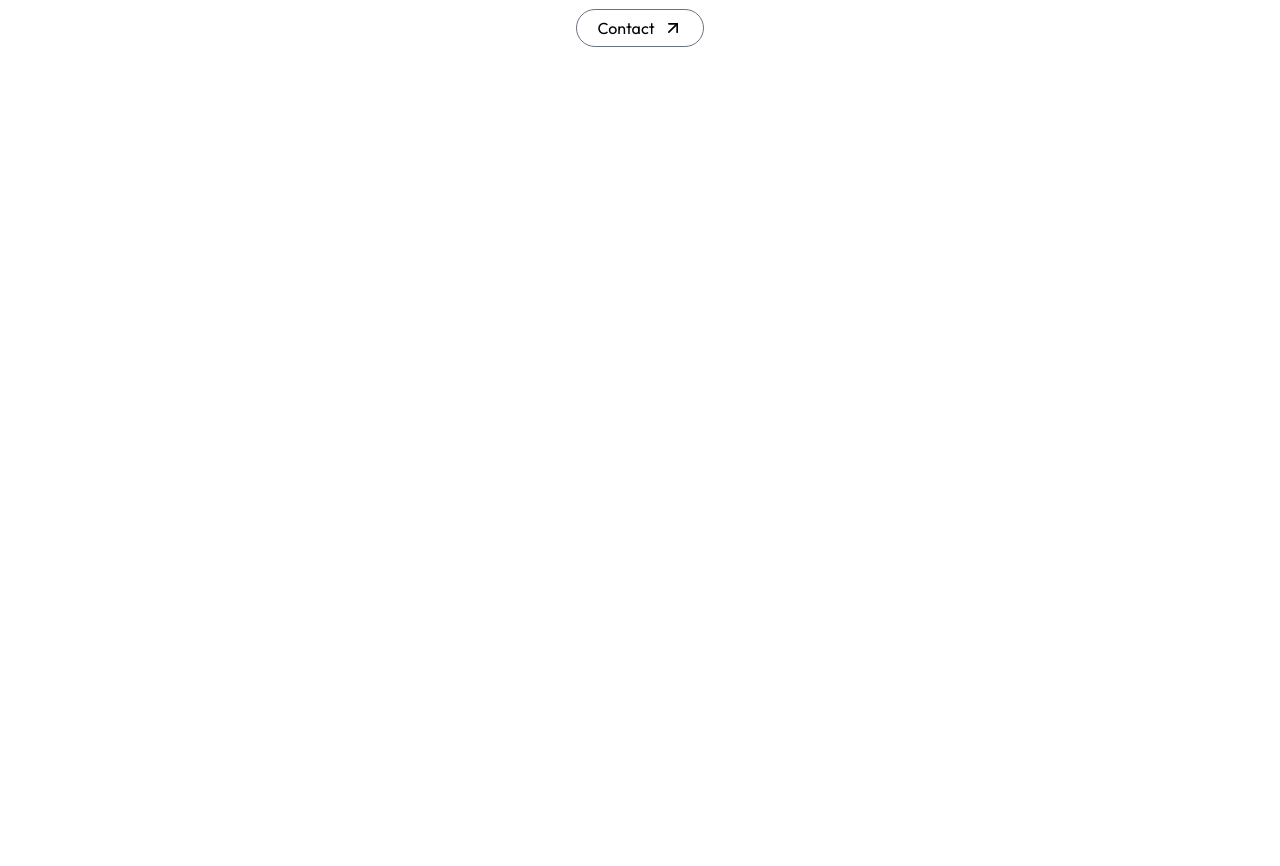
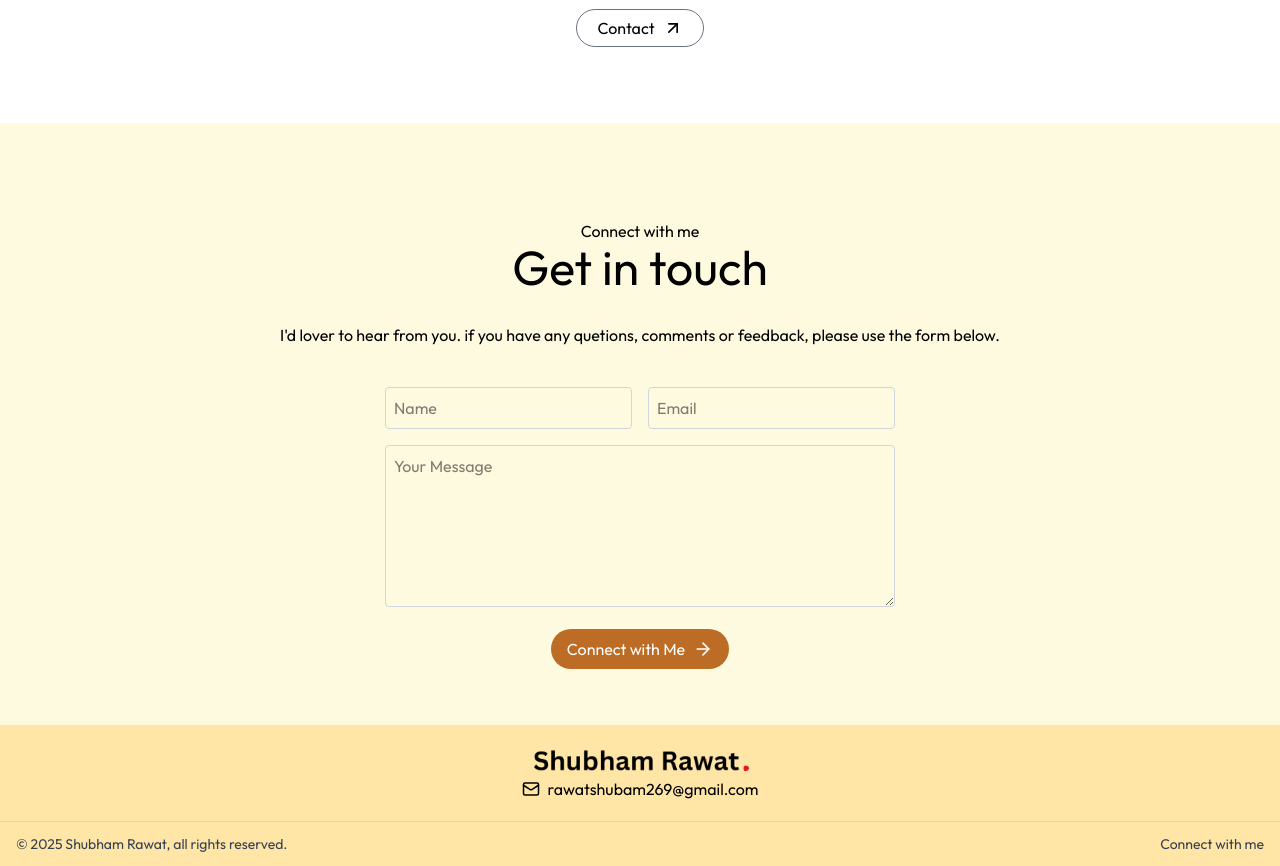
Before and after one commit to shubhamrawat0269/portfolio, a Next.js app: page / in a window 1280 px wide. Shown: the part 2500-3366 px from the top of the page. Before the commit the page ends 2623 px from the top, so only its background shows below. Built offline with nearby package versions, Linux system fonts and the light colour scheme; a web font is replaced by a local one.

Commit message:
Added : Footer section added

```diff
--- a/app/components/index.js
+++ b/app/components/index.js
@@ -4,5 +4,16 @@ import About from "./organisms/About";
 import Services from "./organisms/Services";
 import Portfolio from "./organisms/Portfolio";
 import Card from "./molecules/Card";
+import Contact from "./organisms/Contact";
+import Footer from "./organisms/Footer";
 
-export { Navbar, HeroSection, About, Services, Portfolio, Card };
+export {
+  Navbar,
+  HeroSection,
+  About,
+  Services,
+  Portfolio,
+  Card,
+  Contact,
+  Footer,
+};
--- /dev/null
+++ b/app/components/molecules/ContactForm.jsx
@@ -0,0 +1,36 @@
+import { ArrowRight } from "lucide-react";
+
+export default function ContactForm() {
+  return (
+    <form className="max-w-xl mx-auto space-y-4">
+      <div className="flex flex-col md:flex-row gap-4">
+        <input
+          type="text"
+          placeholder="Name"
+          className="w-full p-2 border border-gray-300 rounded"
+          required
+        />
+        <input
+          type="email"
+          placeholder="Email"
+          className="w-full p-2 border border-gray-300 rounded"
+          required
+        />
+      </div>
+
+      <textarea
+        placeholder="Your Message"
+        rows={6}
+        className="w-full p-2 border border-gray-300 rounded"
+        required
+      />
+
+      <div className="flex justify-center">
+        <button className="bg-[#bc6c25] order-2 md:order-1 text-white px-4 py-2 rounded-md md:rounded-full cursor-pointer flex items-center gap-2 hover:bg-[#611a00] transition">
+          Connect with Me
+          <ArrowRight size={20} />
+        </button>
+      </div>
+    </form>
+  );
+}
--- /dev/null
+++ b/app/components/organisms/Contact.jsx
@@ -0,0 +1,25 @@
+import React from "react";
+import PrimaryInfo from "../atoms/PrimaryInfo";
+import ContactForm from "../molecules/ContactForm";
+
+const Contact = () => {
+  return (
+    <div id="contact" className="py-14 bg-[#fefae0]">
+      <div className="max-w-sm sm:max-w-md md:max-w-screen-xl mx-auto">
+        <PrimaryInfo
+          heading={"Connect with me"}
+          subHeading={"Get in touch"}
+          para={
+            "I'd lover to hear from you. if you have any quetions, comments or feedback, please use the form below."
+          }
+        />
+
+        <div className="flex items-center justify-center">
+          <ContactForm />
+        </div>
+      </div>
+    </div>
+  );
+};
+
+export default Contact;
--- /dev/null
+++ b/app/components/organisms/Footer.jsx
@@ -0,0 +1,30 @@
+import { assets } from "@/assets/assets";
+import { Mail } from "lucide-react";
+import Image from "next/image";
+import React from "react";
+
+const Footer = () => {
+  return (
+    <footer className="bg-[#ffe6a7]">
+      <div className="max-w-sm sm:max-w-md md:max-w-screen-xl mx-auto ">
+        <div className="flex flex-col justify-center items-center text-center py-5">
+          <a href="#top">
+            <Image src={assets.logo} className="w-56 cursor-pointer" alt="" />
+          </a>
+
+          <div className="flex items-center gap-2">
+            <Mail size={18} />
+            rawatshubam269@gmail.com
+          </div>
+        </div>
+
+        <div className="border-t border-gray-300 px-4 py-3 flex justify-between items-center text-sm text-gray-700">
+          <p>© 2025 Shubham Rawat, all rights reserved.</p>
+          <p>Connect with me</p>
+        </div>
+      </div>
+    </footer>
+  );
+};
+
+export default Footer;
--- a/app/page.js
+++ b/app/page.js
@@ -1,4 +1,12 @@
-import { About, HeroSection, Navbar, Portfolio, Services } from "./components";
+import {
+  About,
+  Contact,
+  HeroSection,
+  Navbar,
+  Portfolio,
+  Services,
+  Footer,
+} from "./components";
 
 export default function Home() {
   return (
@@ -8,6 +16,8 @@ export default function Home() {
       <About />
       <Services />
       <Portfolio />
+      <Contact />
+      <Footer />
     </>
   );
 }
```
